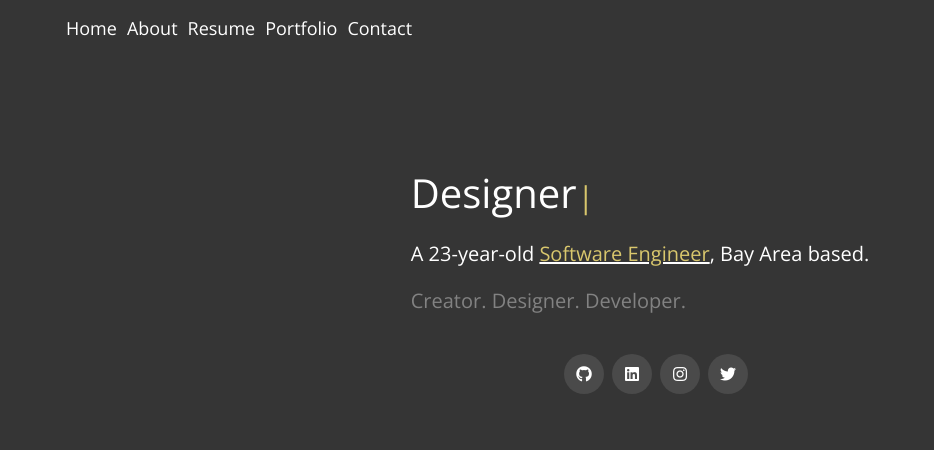
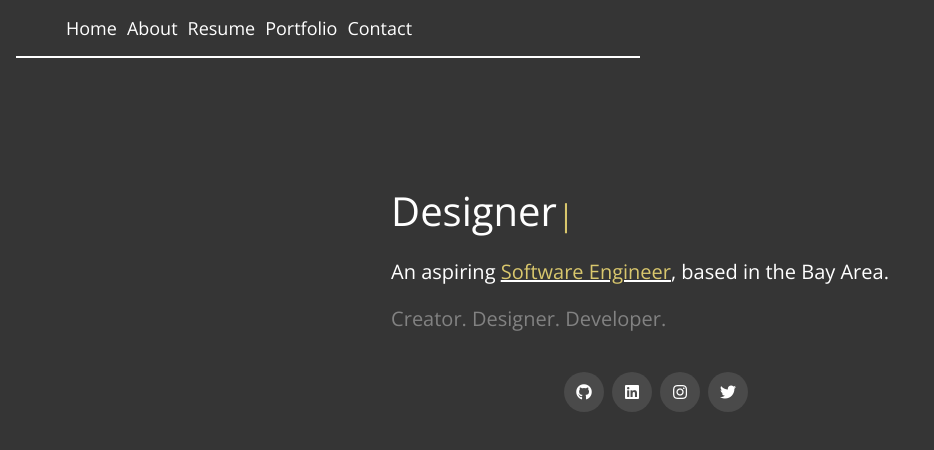
Before and after one commit to joshdaos/jd-portfolio, a React (Create React App) app in the folder portfolio-app/: page / in a window 1280 px wide. Shown: the top 450 px of the page, without its empty margins (0-934 px from the left). Built offline with nearby package versions, Linux system fonts and the light colour scheme.

Commit message:
css in home

```diff
--- a/portfolio-app/src/App.css
+++ b/portfolio-app/src/App.css
@@ -21,6 +21,11 @@ body {
 nav {
     box-sizing: border-box;
 
+}
+
+.navbar {
+    border-bottom: solid 2px #fff;
+    width: 50%;
 }
 
 .nav__links-li {
--- a/portfolio-app/src/App.js
+++ b/portfolio-app/src/App.js
@@ -11,7 +11,7 @@ function App() {
     <body>
     <Router>
 
-    <nav>
+    <nav className="navbar">
         <ul>
           <li className="nav__links-li">
             <Link to="/">Home</Link>
--- a/portfolio-app/src/pages/Home.js
+++ b/portfolio-app/src/pages/Home.js
@@ -28,7 +28,7 @@ function Home() {
 
 
             <p className="home__p-one">
-                A 23-year-old <u>Software Engineer</u>, Bay Area based.<br></br>
+                An aspiring <u>Software Engineer</u>, based in the Bay Area.<br></br>
             </p>
             <p className="home__p-two">
                 Creator. Designer. Developer.
```
